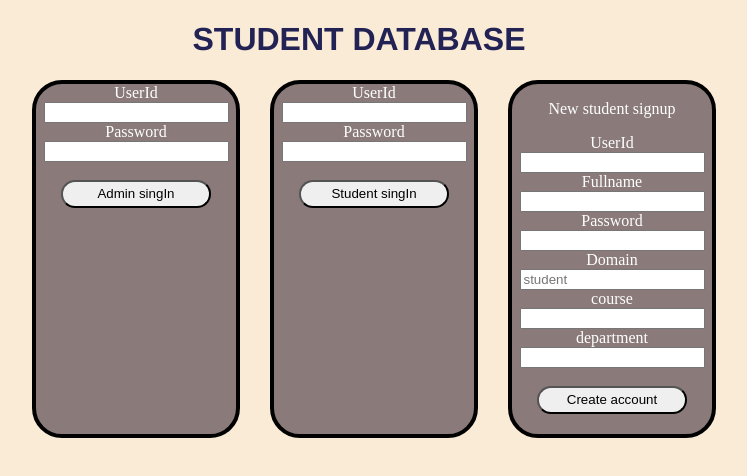
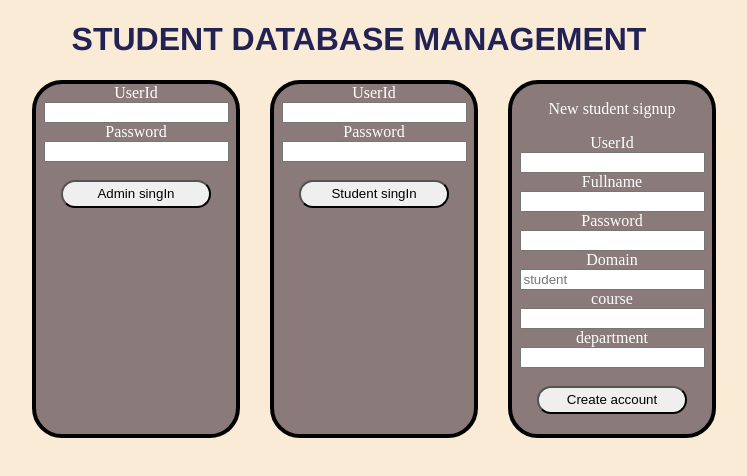
Before and after one commit to ThejeshChowdary/Student-Database, a website: page index.html in a window 1280 px wide. Shown: the whole page, without its empty margins (281-1028 px from the left). Drawn offline with Linux system fonts and the light colour scheme.

Commit message:
Update index.html

```diff
--- a/index.html
+++ b/index.html
@@ -7,7 +7,7 @@
     <link rel="stylesheet" href="style.css">
 </head>
 <body style="background-color: antiquewhite;">
-    <h1 id="h1">STUDENT DATABASE</h1>
+    <h1 id="h1">STUDENT DATABASE MANAGEMENT</h1>
     <div class="domains">
         <div class="sub-domains">
             <div>
```
